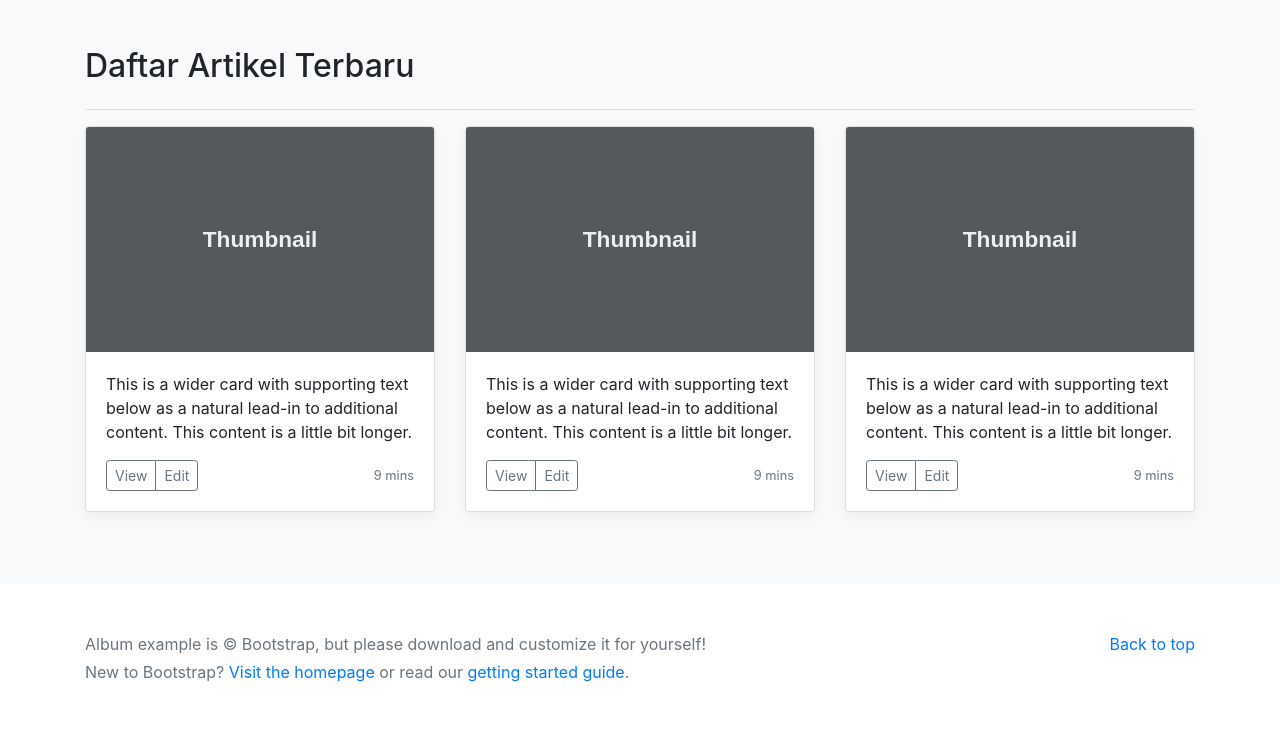
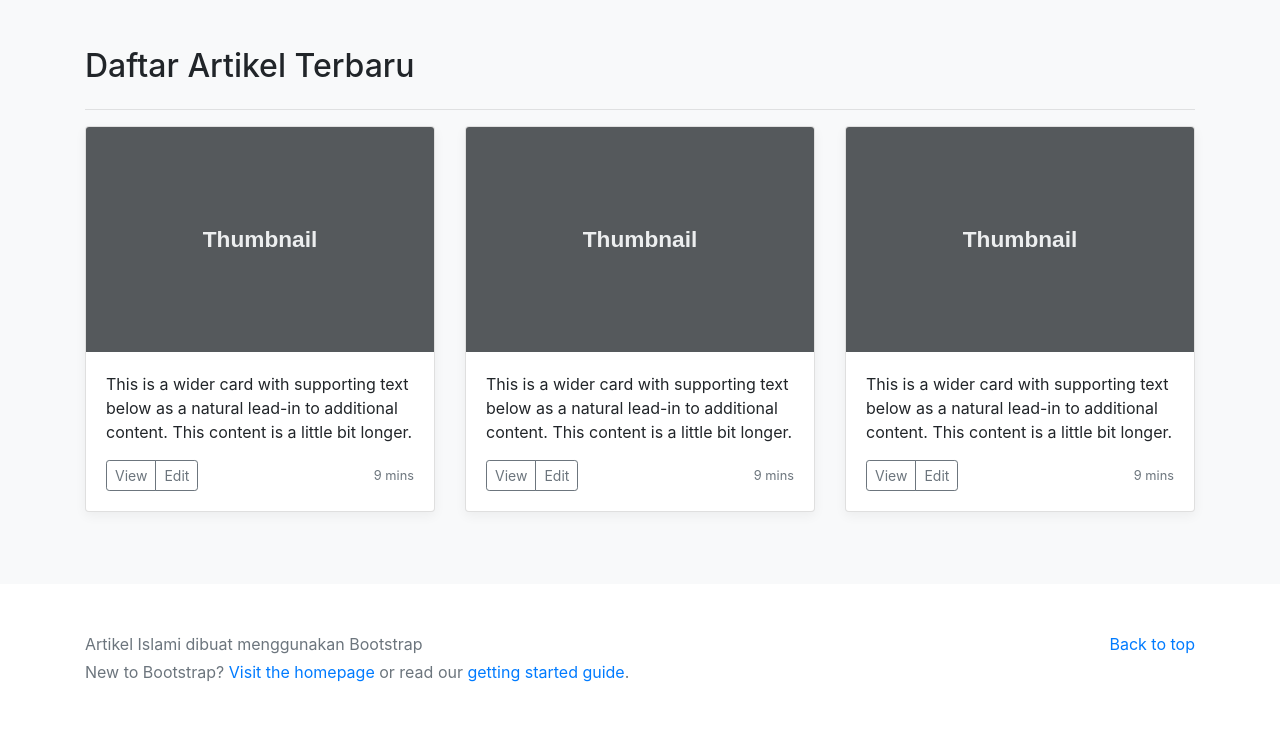
Before and after one commit to choirulihwan/flask-blog, a Flask app: page / in a window 1280 px wide. Shown: the part 465-1201 px from the top of the page. Run offline with Flask 2, Linux system fonts and the light colour scheme; some libraries are stand-ins or nearby versions.

Commit message:
modify footer

```diff
--- a/templates/index.html
+++ b/templates/index.html
@@ -136,7 +136,7 @@
         <p class="float-right">
           <a href="#">Back to top</a>
         </p>
-        <p>Album example is &copy; Bootstrap, but please download and customize it for yourself!</p>
+        <p>Artikel Islami dibuat menggunakan Bootstrap</p>
         <p>New to Bootstrap? <a href="../../">Visit the homepage</a> or read our <a href="../../getting-started/">getting started guide</a>.</p>
       </div>
     </footer>
```
